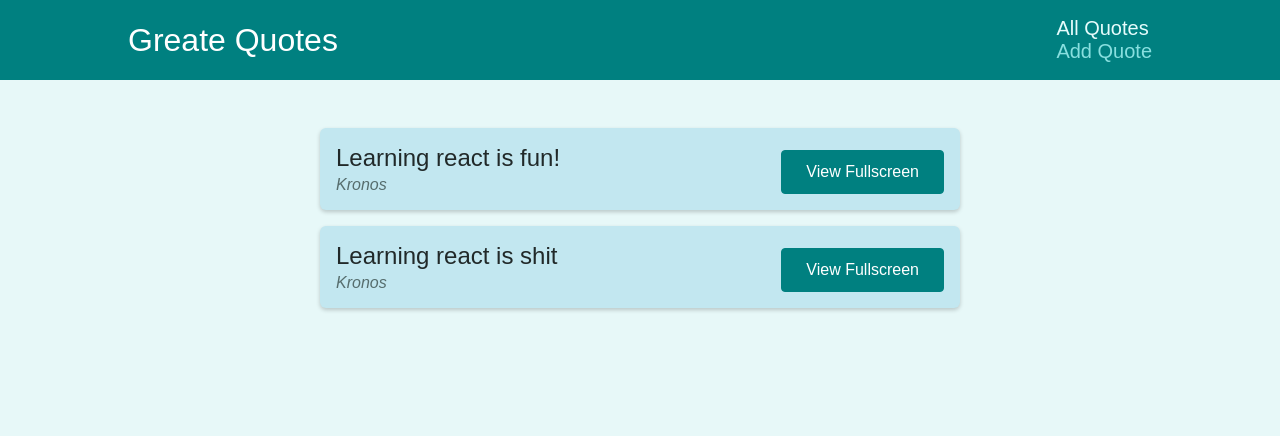
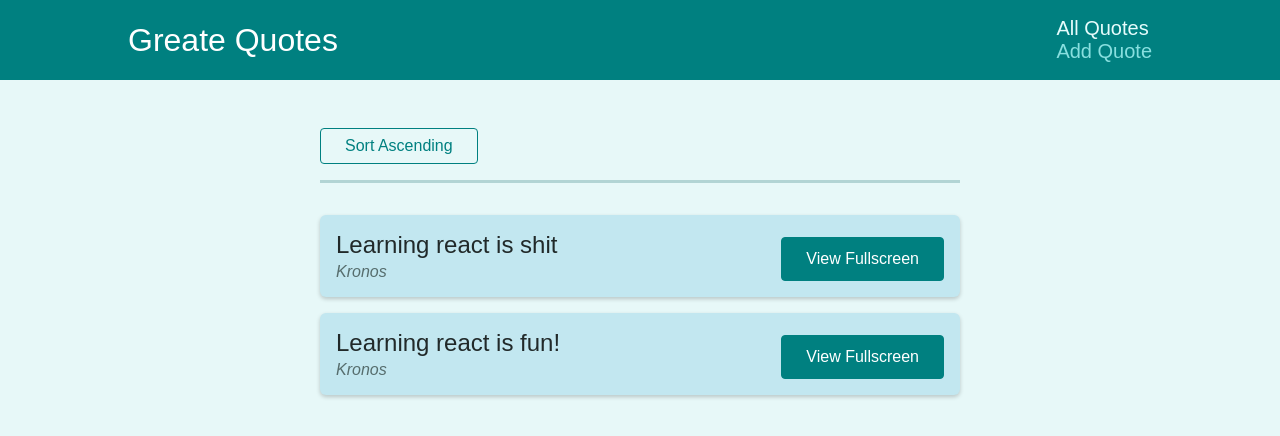
Before and after one commit to kronosGR/Rect.js-QuotesPractice, a React (Create React App) app: page /quotes in a window 1280 px wide. Shown: the top 436 px of the page. Built offline with nearby package versions, Linux system fonts and the light colour scheme.

Commit message:
Added sorting and query parameters

```diff
--- a/src/components/quotes/QuoteList.js
+++ b/src/components/quotes/QuoteList.js
@@ -2,12 +2,39 @@
 
 import QuoteItem from './QuoteItem';
 import classes from './QuoteList.module.css';
+import { useHistory, useLocation } from 'react-router-dom';
+
+const sortQuotes = (quotes, ascending) => {
+  return quotes.sort((quoteA, quoteB) => {
+    if (ascending) {
+      return quoteA.id > quoteB.id ? 1 : -1;
+    } else {
+      return quoteA.id < quoteB.id ? 1 : -1;
+    }
+  });
+};
 
 const QuoteList = (props) => {
+  const history = useHistory();
+  const location = useLocation();
+
+  const queryParams = new URLSearchParams(location.search);
+  const isSortingAscending = queryParams.get('sort') === 'asc';
+
+  const sortedQuotes = sortQuotes(props.quotes, isSortingAscending);
+
+  function changeSortingHandler() {
+    history.push('/quotes?sort=' + (isSortingAscending ? 'desc' : 'asc'));
+  };
+
   return (
     <Fragment>
+      <div className={classes.sorting}>
+        <button onClick={changeSortingHandler}>Sort {isSortingAscending ? 'Descending' :
+          'Ascending'}</button>
+      </div>
       <ul className={classes.list}>
-        {props.quotes.map((quote) => (
+        {sortedQuotes.map((quote) => (
           <QuoteItem
             key={quote.id}
             id={quote.id}
```
